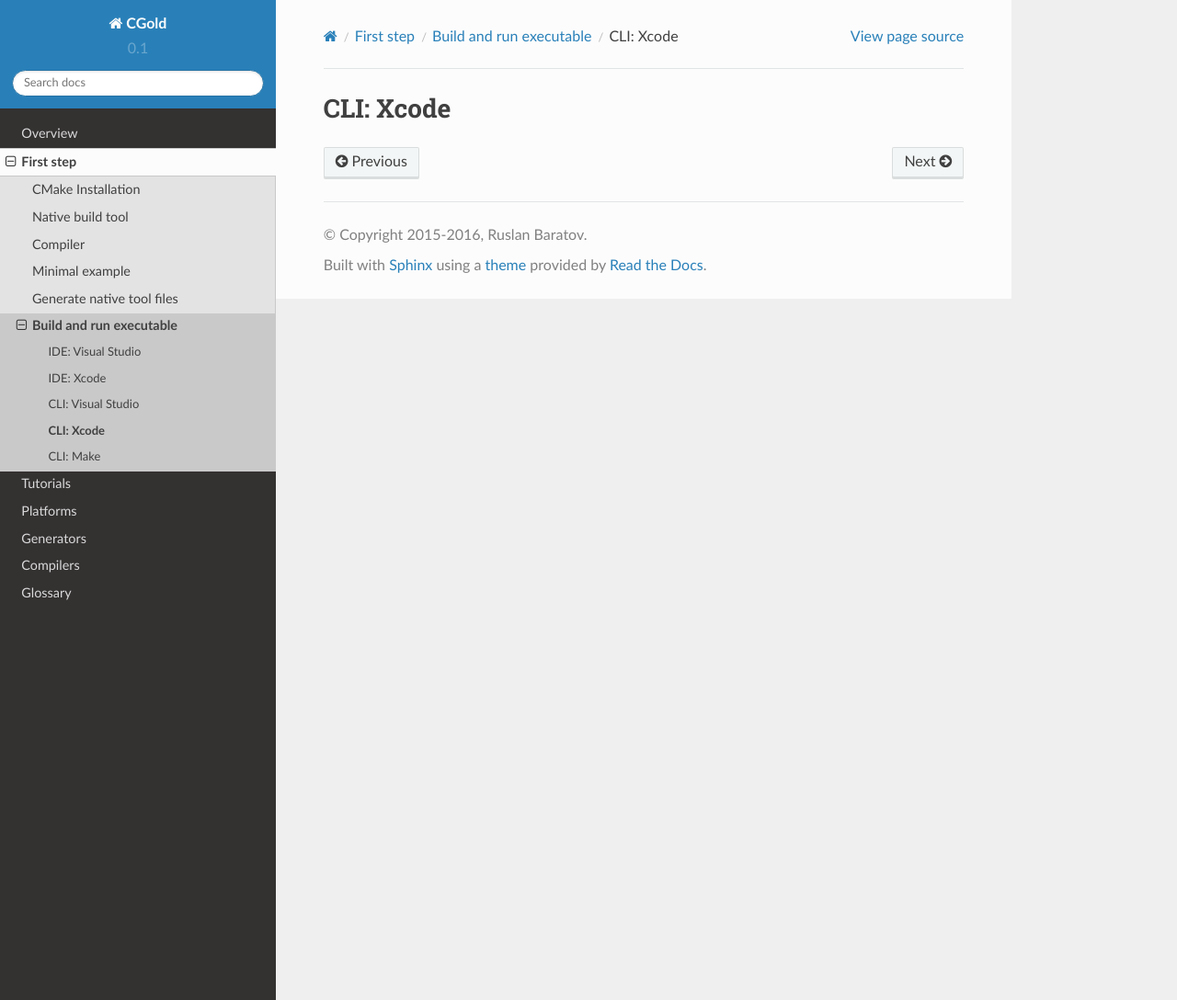
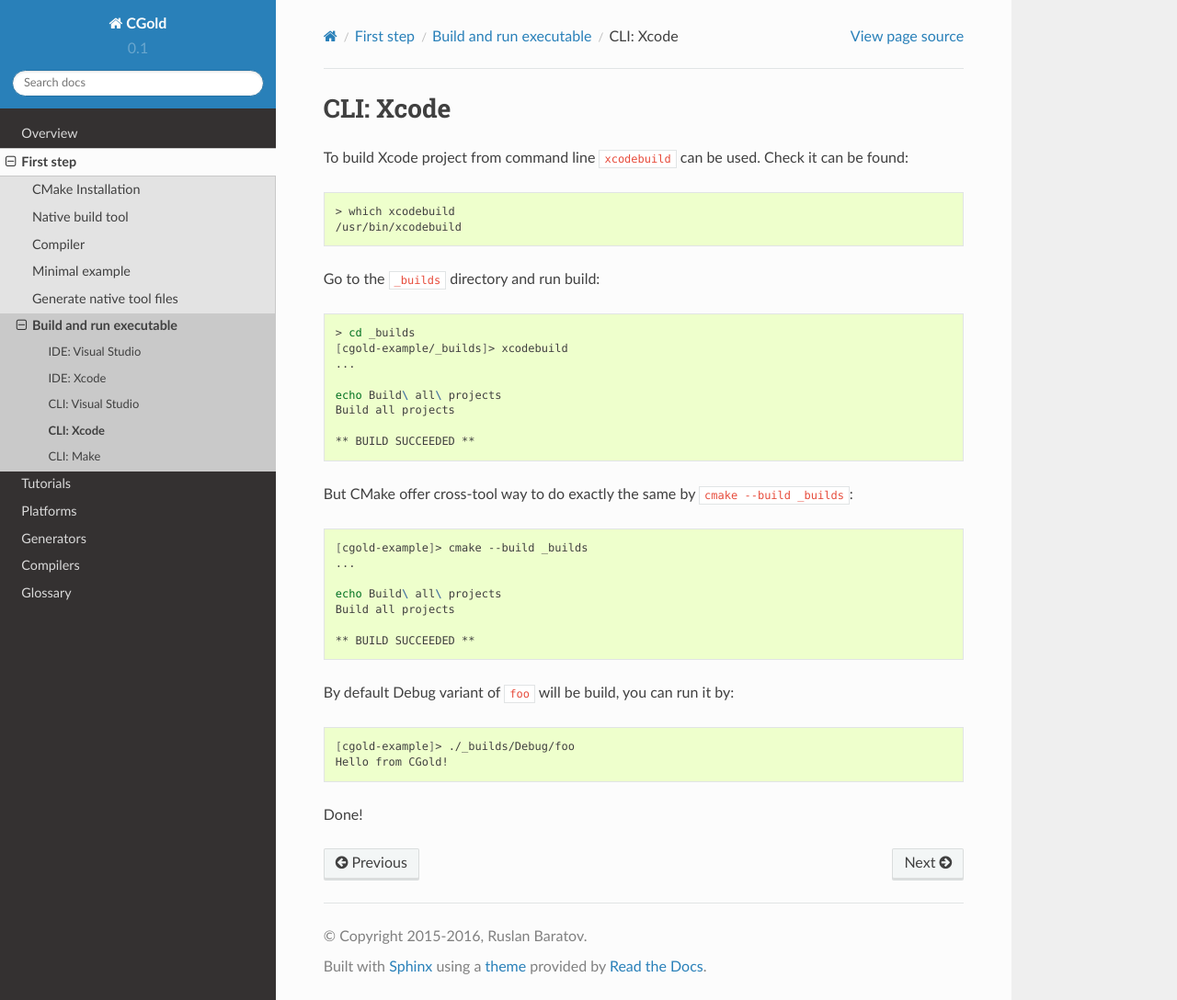
Before and after one commit to ruslo/CGold, a Sphinx documentation site: the page built from docs/first-step/run-executable/cli-xcode.rst, in a window 1280 px wide and 1088 px high. Shown: the whole window at 92% size. Built offline with Sphinx 7.4.7 and the Read the Docs theme 2.0.0, drawn with Linux system fonts in a browser that asks for light colours.

Commit message:
Run executable: CLI + Xcode

```diff
--- a/docs/first-step/run-executable/cli-xcode.rst
+++ b/docs/first-step/run-executable/cli-xcode.rst
@@ -3,3 +3,45 @@
 
 CLI: Xcode
 ----------
+
+To build Xcode project from command line ``xcodebuild`` can be used.
+Check it can be found:
+
+.. code-block:: shell
+
+  > which xcodebuild
+  /usr/bin/xcodebuild
+
+Go to the ``_builds`` directory and run build:
+
+.. code-block:: shell
+
+  > cd _builds
+  [cgold-example/_builds]> xcodebuild
+  ...
+
+  echo Build\ all\ projects
+  Build all projects
+
+  ** BUILD SUCCEEDED **
+
+But CMake offer cross-tool way to do exactly the same by ``cmake --build _builds``:
+
+.. code-block:: shell
+
+  [cgold-example]> cmake --build _builds
+  ...
+
+  echo Build\ all\ projects
+  Build all projects
+
+  ** BUILD SUCCEEDED **
+
+By default Debug variant of ``foo`` will be build, you can run it by:
+
+.. code-block:: shell
+
+  [cgold-example]> ./_builds/Debug/foo
+  Hello from CGold!
+
+Done!
```
